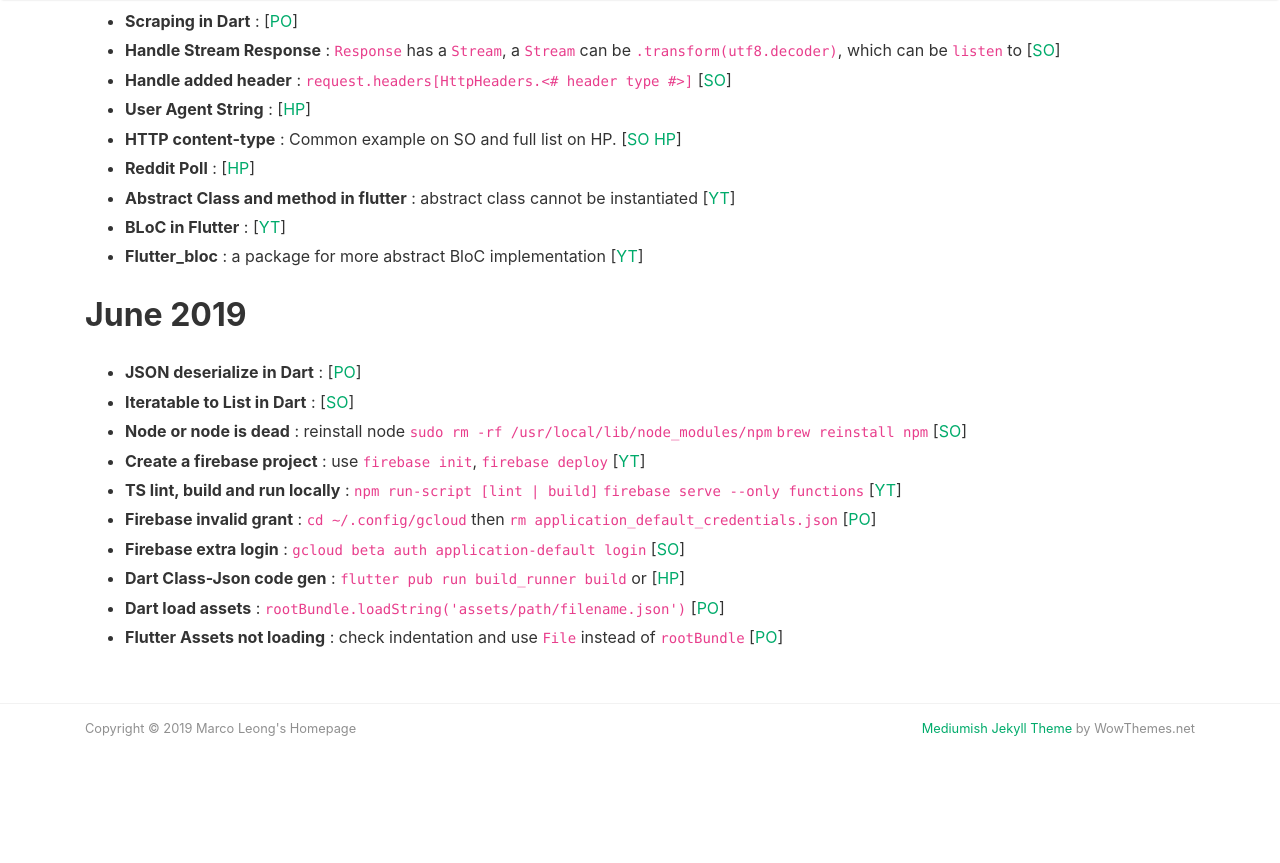
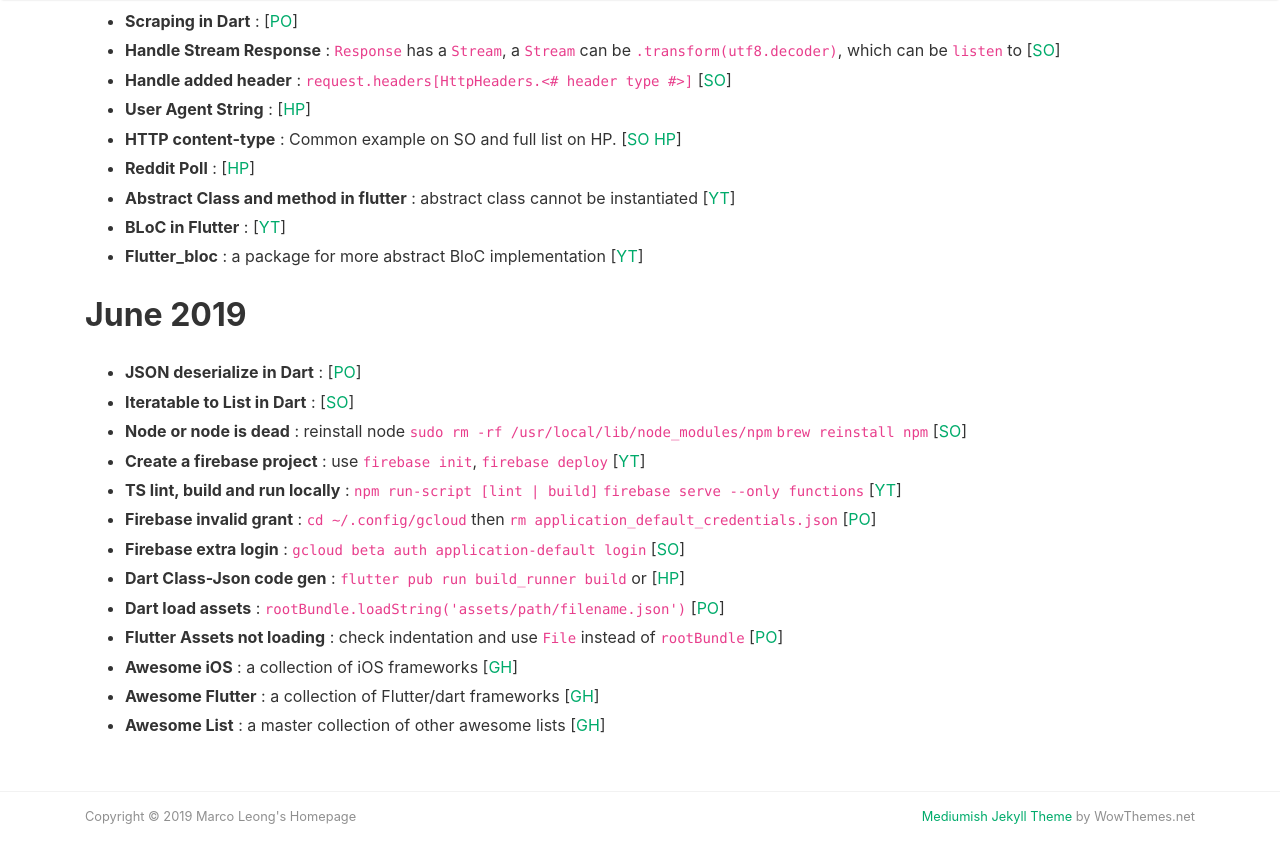
Before and after one commit to MarcoLeongDev/MarcoLeongDev.github.io, a Jekyll site: the page built from journey.md, in a window 1280 px wide and 900 px high, scrolled down 1919 px. Shown: the top 863 px of the window. Built offline with Jekyll 4.4.1, drawn with Linux system fonts in a browser that asks for light colours; nearby versions of some CDN libraries; our own code applies the rules of GitHub Pages for plain Markdown files; before the commit the page ends 2731 px from its top, so only the background shows below that.

Commit message:
added references to awesome lists

```diff
--- a/journey.md
+++ b/journey.md
@@ -60,6 +60,9 @@
 - **Dart Class-Json code gen** : `flutter pub run build_runner build` or [[HP](https://flutter.dev/docs/development/data-and-backend/json)]
 - **Dart load assets** : `rootBundle.loadString('assets/path/filename.json')` [[PO](https://cogitas.net/parse-json-dart-flutter/)]
 - **Flutter Assets not loading** : check indentation and use `File` instead of `rootBundle` [[PO](https://github.com/flutter/flutter/issues/11199)]
+- **Awesome iOS** : a collection of iOS frameworks [[GH](https://github.com/vsouza/awesome-ios)]
+- **Awesome Flutter** : a collection of Flutter/dart frameworks [[GH](https://github.com/Solido/awesome-flutter)]
+- **Awesome List** : a master collection of other awesome lists [[GH](https://github.com/topics/awesome)]
 
 
 
```
